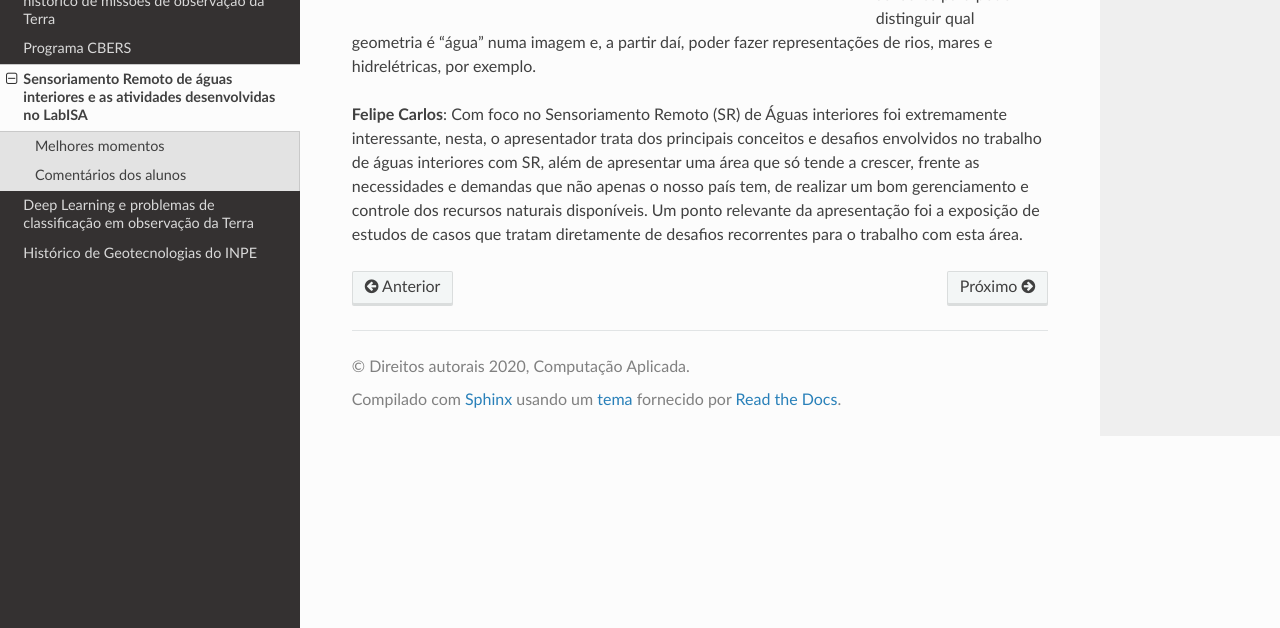
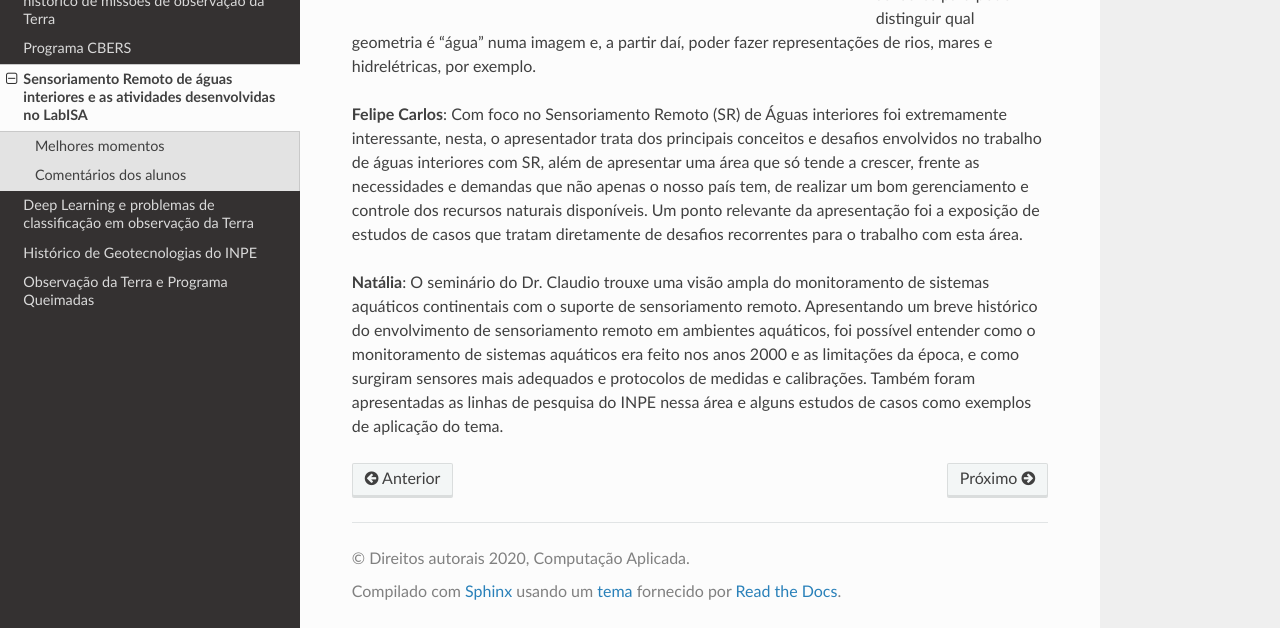
Before and after one commit to CAP-378/cap-378-site, a Sphinx documentation site: the page built from source/seminarios/claudio.rst, in a window 1280 px wide and 900 px high, scrolled down 1072 px, cut to the strip 272-900 px from the top of the window. Built offline with Sphinx 7.4.7 and the Read the Docs theme 2.0.0, drawn with Linux system fonts in a browser that asks for light colours.

Commit message:
Adição do conteúdo de queimadas e correção dos comentários da @nataliapedroso

```diff
--- a/source/index.rst
+++ b/source/index.rst
@@ -25,6 +25,7 @@ Esta disciplina tem por objetivo situar como a computação como disciplina se i
    seminarios/claudio.rst
    seminarios/thales.rst
    seminarios/lubia.rst
+   seminarios/matheus.rst
 
 .. Índice
 .. ==================
--- a/source/seminarios/claudio.rst
+++ b/source/seminarios/claudio.rst
@@ -36,3 +36,5 @@ Comentários dos alunos
 **Yuri**: Foi um seminário que abordou um assunto muito interessante, porém, por falta de conhecimento da minha parte, durante a palestra ficaram um pouco abstratos os tópicos comentados. Durante o seminário, foi abordado a utilização de sensores para monitorar ambientes aquáticos. Assim, foi possível perceber que a omputação é muito importante para fazer toda a manipulação e tratamento de imagens obtidas através dos sensores para poder distinguir qual geometria é "água" numa imagem e, a partir daí, poder fazer representações de rios, mares e hidrelétricas, por exemplo.
 
 **Felipe Carlos**: Com foco no Sensoriamento Remoto (SR) de Águas interiores foi extremamente interessante, nesta, o apresentador trata dos principais conceitos e desafios envolvidos no trabalho de águas interiores com SR, além de apresentar uma área que só tende a crescer, frente as necessidades e demandas que não apenas o nosso país tem, de realizar um bom gerenciamento e controle dos recursos naturais disponíveis. Um ponto relevante da apresentação foi a exposição de estudos de casos que tratam diretamente de desafios recorrentes para o trabalho com esta área.
+
+**Natália**: O seminário do Dr. Claudio trouxe uma visão ampla do monitoramento de sistemas aquáticos continentais com o suporte de sensoriamento remoto. Apresentando um breve histórico do envolvimento de sensoriamento remoto em ambientes aquáticos, foi possível entender como o monitoramento de sistemas aquáticos era feito nos anos 2000 e as limitações da época, e como surgiram sensores mais adequados e protocolos de medidas e calibrações. Também foram apresentadas as linhas de pesquisa do INPE nessa área e alguns estudos de casos como exemplos de aplicação do tema.
--- a/source/seminarios/evlyn.rst
+++ b/source/seminarios/evlyn.rst
@@ -27,3 +27,5 @@ Comentários dos alunos
 **Yuri**: Foi um seminário bem claro, conciso  e completo, explicando todo o contexto histórico da corrida espacial que motivou inúmeras pesquisas científicas que contribuíram para toda a tecnologia utilizada hoje em dia. Com isso, computadores foram desenvolvidos e aprimorados, conseguindo otimizar seus processamentos e atividades utilizando hardwares menores. A partir daí é possível realizar diversos processamentos, inclusive o dos dados obtidos de sensores de satélites que monitorma a Terra, podendo, assim, obter imageamentos da superfície terrestre e poder analisar imagens a partir dos dados obtidos pelos satélites em diferentes bandas.
 
 **Felipe Carlos**: O seminário apresentou a influência do desenvolvimento de áreas como a Ciência da Computação no contexto da Corrida Espacial, criando um vínculo de como esta influência permeia até os dias de hoje, na forma do desenvolvimento dos métodos técnico-científicos. Com toda sua experiência científica, a professora Evlyn fez considerações muito relevantes, principalmente sobre a área científica e seus vários níveis de influência na sociedade e na atividade humana como um todo.
+
+**Natália**: O seminário mostrou o contexto histórico da corrida espacial e como este influenciou no desenvolvimento de diversas pesquisas científicas que foram primordiais para a ciência atual. A Dra. Evlyn explicou como se deu a otimização dos processamentos utilizando hardwares menores nos computadores da época e como isso influenciou na obtenção de dados por satélites, possibilitando o imageamento da superfıcie terrestre.
--- a/source/seminarios/julio.rst
+++ b/source/seminarios/julio.rst
@@ -36,3 +36,5 @@ Comentários dos alunos
 **Yuri**: Foi um seminário bem interessante, explicando sobre o histórico de desenvolvimento des satélites do INPE e detalhes técnicos sobre os mesmos. Assim, foi possível obter um conhecimento mais aprofundado sobre todo o histórico da parceria entre o Brasil e a China para desenvolver um satélite que monitorasse a face da Terra através de câmeras que capturam imagens em diversas bandas e resoluções para poder abastecer o banco de dados do INPE, e, com isso, poder realizar análises sobre essas imagens e as disponibilizá-las. Além da explicação sobre as características técninas do satélite, foi explorado também as evoluções entre cada versão deste satélite e futuras configurações que ele poderia ganhar para cada vez mais desempenhar uma ótima coleta de imagens da superfície terreste. Por fim, foi explicado que há um satélite em desenvolvimento feito totalmente por brasileiros que será responsável por monitorar o bioma Amazônia com uma taxa de revisita menor, o que permite ter informações mais rapidamente sobre focos de extrações de floresta primária.
 
 **Felipe Carlos**: O seminário que teve por objetivo tratar do Programa CBERS, foi bastante amplo, o apresentador, com toda sua experiência e vivência com os programas espaciais do INPE, apresentou temas e questões muito pertinentes, das quais, eu que consumo dos produtos, não havia, até este ponto, pensado sobre. Acredito que o seminário foi muito elucidativo e claro em suas explicações. A maneira com a qual os temas foram apresentados, saindo de um breve histórico e chegando nas aplicações atuais foi bastante interessante.
+
+**Natália**: O Dr. Julio apresentou de maneira objetiva e clara o Programa CBERS e a parceria entre Brasil e China que se deu no desenvolvimento do mesmo. Durante o seminário também foram explorados detalhes sobre órbitas, características técnicas do satélite e exemplos de câmeras, além de suas evoluções a cada versão. Foi possível perceber a importância de um satélite com um bom desempenho e uma ótima coleta de imagens da superfície terrestre para o abastecimento do banco de dados do INPE.
--- a/source/seminarios/lubia.rst
+++ b/source/seminarios/lubia.rst
@@ -35,3 +35,5 @@ Comentários dos alunos
 .. **Ciclano**: Suspendisse orci mauris, viverra et faucibus nec, elementum sed mi. Vivamus viverra ipsum a tellus lacinia, vitae blandit nisi eleifend. Morbi facilisis condimentum tincidunt. Suspendisse dapibus nisl vitae dapibus aliquet. Vivamus vulputate hendrerit scelerisque. Nunc commodo nibh ut condimentum consequat.
 
 **Felipe Carlos**:  A apresentação foi bastante esclarecedora, utilizando de diversos fatos históricos vivos pela palestrante, foi feito todo um percurso pela trilha de desenvolvimento de ferramentas e aplicações desenvolvidas no INPE, especificamente pela Divisão de Processamento de Imagens (DPI). Com este levantamento, muito de como as coisas funcionam hoje e os motivos pelos quais certas decisões de carater técnico e de distribuição das tecnologias desenvolvidas pode ser entendido.
+
+**Natália**: Em sua apresentação, a Dra. Lubia falou sobre geotecnologias e definições e conceitos associados, contando um pouco da história da área de geoniformática e as aplicações no cenário atual. Também foi mostrado como se deu o desenvolvimento e a evolução dessa área no INPE, e como estão surgindo os softwares voltados para tal área. Além disso, foram apresentadas algumas disciplinas que têm interseção com esse assunto.
--- a/source/seminarios/thales.rst
+++ b/source/seminarios/thales.rst
@@ -24,3 +24,5 @@ Suspendisse orci mauris, viverra et faucibus nec, elementum sed mi. Vivamus vive
 **Yuri**: Foi uma palestra super interessante e envolvente, uma vez que mesmo tendo conhecimentos técnicos específicos sobre a área de pesquisa, foi possível acompanhar facilmente ja que foi feita uma boa introdução e explicação sobre como os conceitos e tecnologias que foram utilizados para o desenvolvimento da aplicação. Primeiramente, foi contextualizado todos os conceitos necessários para poder fazer a classificação dos objetos em uma imagem através de deep learning.  Após isso, explicou o procedimento escolhido para fazer esta classificação, que foi através de  uma rede neural recorrente que faz análises das imagens e a classifica os objetos.  Por fim, demonstrou, através de imagens, o funcionamento da rede neural para fazer a classificação dos objetos na imagem.
 
 **Felipe Carlos**: O seminário foi bastante interessante, o apresentador, através de exemplos simples, mostrou o poder das técnicas de aprendizado de máquina, em especial as Redes Neurais Profundas, tudo considerando o contexto de problemas envolvendo dados de Sensoriamento Remoto. A maneira visual da apresentação dos conceitos tornou o processo de entendimento mais simples, deixando claro as formas de aplicação das técnicas apresentadas.
+
+**Natália**: Neste seminário, o Dr. Thales mostrou de forma simplificada o que acontece por trás dos códigos de deep learning voltados para o sensoriamento remoto, apresentando os algoritmos adotados e como eles funcionam. Foi possível perceber o poder das técnicas de machine learning e entender como funcionam as redes neurais na classificação de objetos numa imagem.
```
Also changed, not shown: source/seminarios/matheus.rst (added, +34 -0 lines), source/_static/queimadas/1_apresentacao.png (added), 3 other files.
